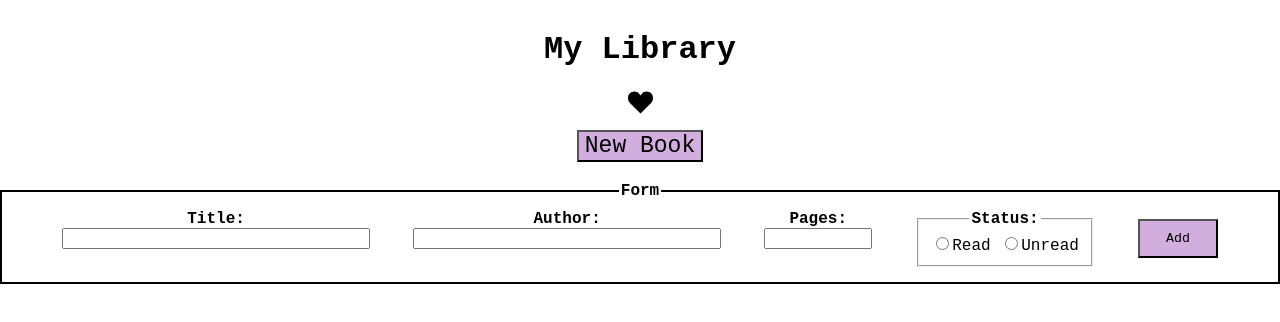
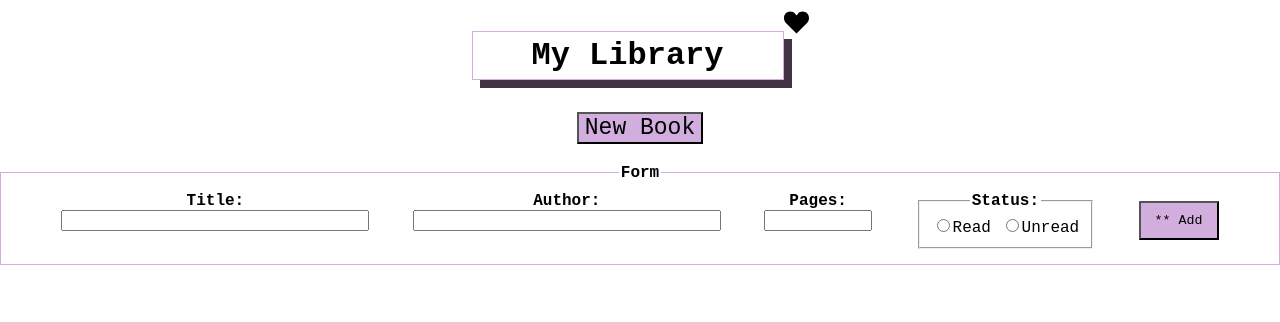
Before and after one commit to litnomad/library, a plain HTML site: page index.html in a window 1280 px wide. Both pictures are taken after a click on the button "New Book". Drawn offline with Linux system fonts and the light colour scheme.

Commit message:
change library appearance

```diff
--- a/index.html
+++ b/index.html
@@ -38,7 +38,7 @@
                         <input type="radio" id="read" name="status" value="read"><label for="read">Read</label>
                         <input type="radio" id="unread" name="status" value="unread"><label for="unread">Unread</label>
                 </fieldset>
-                <button type="submit" class="submitBtn">Add</button>
+                <button type="submit" class="submitBtn">** Add</button>
             </div>
         </form>
     </fieldset>
--- a/style.css
+++ b/style.css
@@ -3,6 +3,7 @@ html {
   --header-bg: white;
   --books: white;
   --button-color: #d1aedd;
+  --shadow: #403444;
 }
 
 body {
@@ -10,7 +11,6 @@ body {
   margin: 0px;
   padding: 0px;
   font-family: 'Courier New', Courier, monospace;
-  height: 100vh;
 }
 
 .btn {
@@ -40,7 +40,7 @@ body {
 
 .form {
   margin: 20px auto;
-  border: 2px solid black;
+  border: 1px solid var(--bg);
 }
 
 legend {
@@ -79,6 +79,15 @@ form>div {
 
 .header {
   padding: 10px;
+  display: flex;
+  justify-content: center;
+}
+
+h1 {
+  width: 300px;
+  padding: 5px;
+  border: 1px solid var(--bg);
+  box-shadow: 8px 8px var(--shadow);
 }
 
 #content {
@@ -88,14 +97,16 @@ form>div {
   display: grid;
   grid-template-columns: repeat(auto-fit, minmax(min-content, 200px));
   justify-content: center;
-  gap: 2px;
+  gap: 10px;
 }
 
 #content>div {
   background-color: var(--books);
   color: black;
-  border-top: 10px solid var(--bg);
-  border-radius: 5px;
+  border-top: none;
+  border-radius: none;
+  border: 1px solid var(--bg);
+  box-shadow: 8px 8px var(--shadow);
   padding: 10px;
   display: grid;
 }
```
